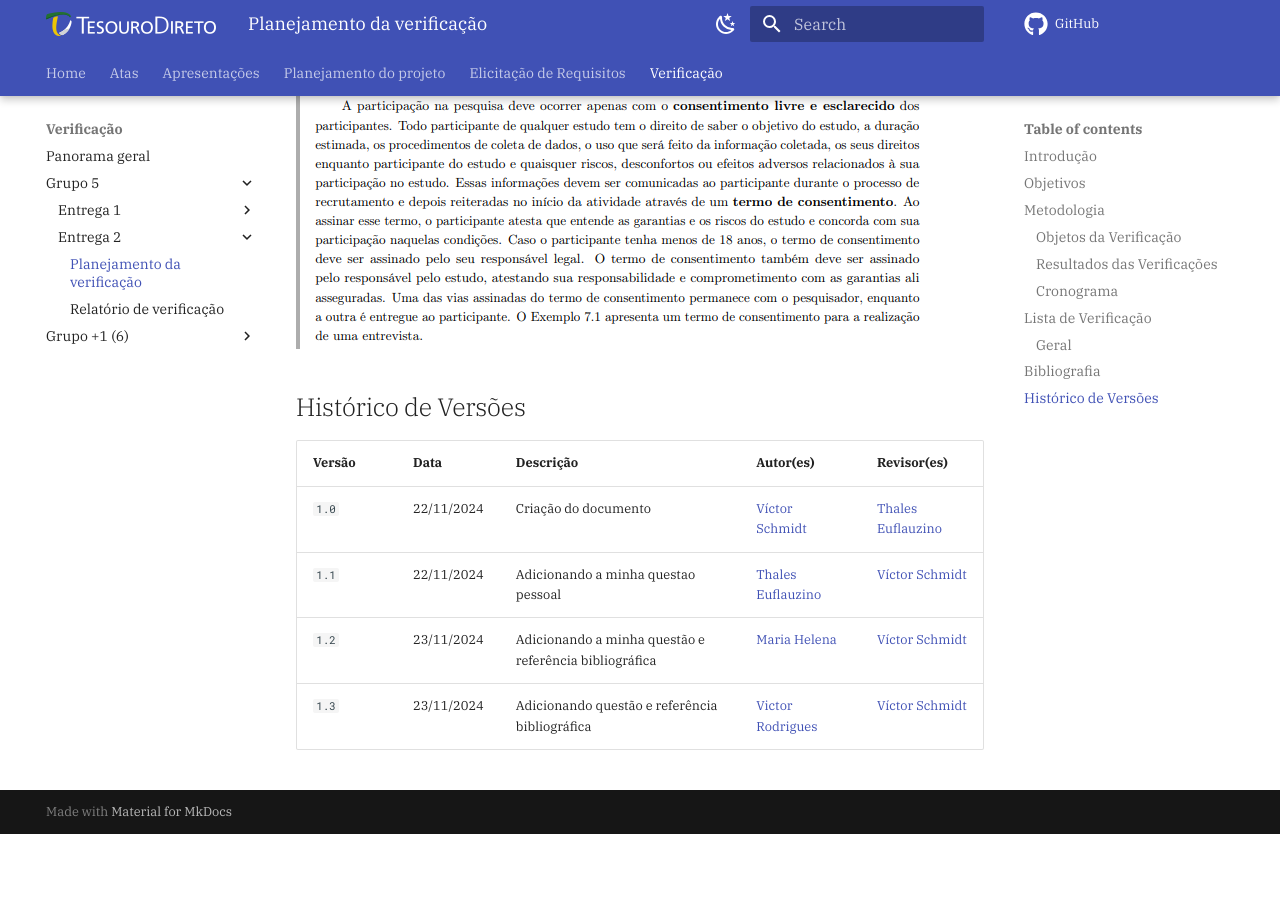
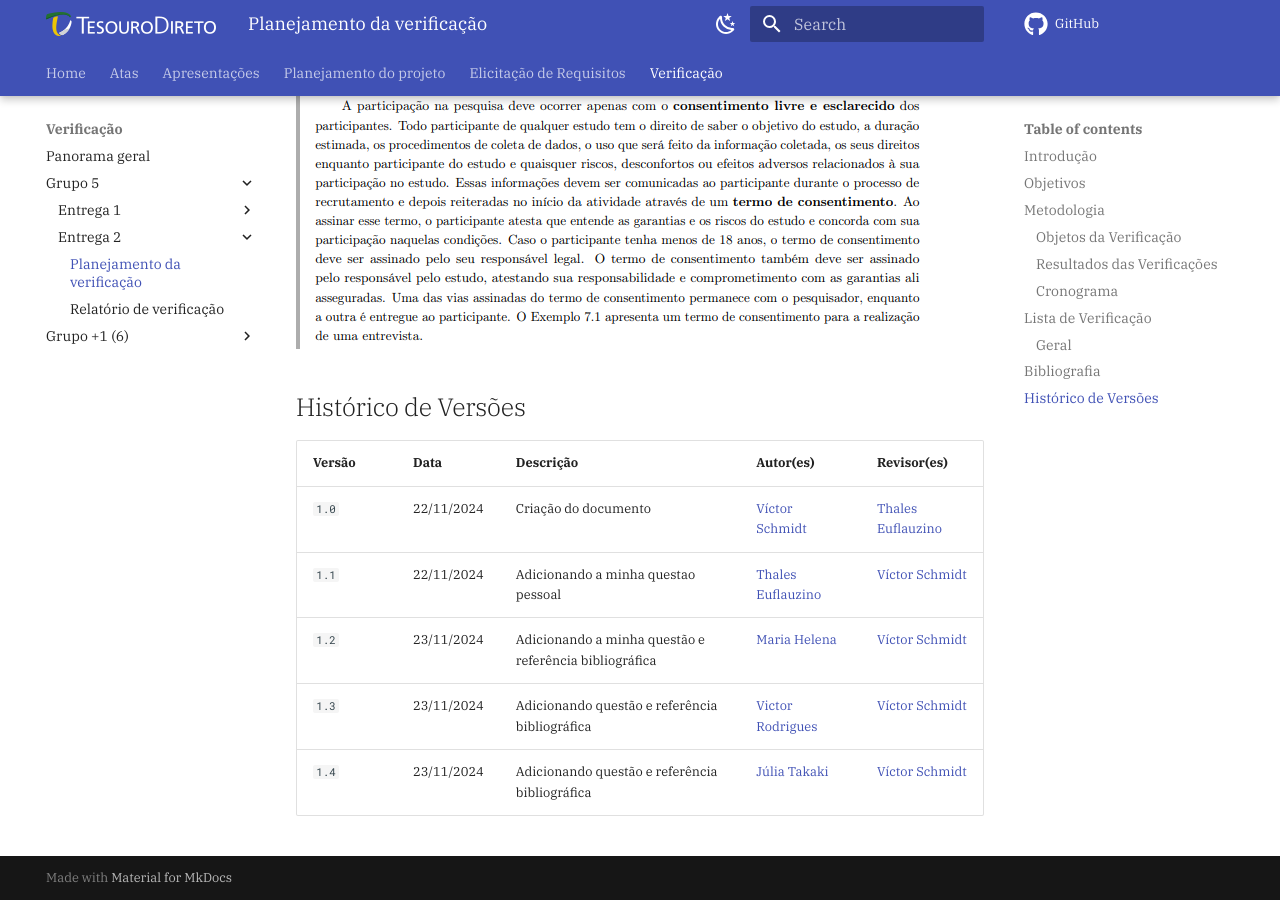
Before and after one commit to Requisitos-de-Software/2024.2-Grupo05, an MkDocs documentation site: the page built from docs/verificacao/grupo5/entrega2/planej-verificacao-e2-gp5.md, in a window 1280 px wide and 900 px high, scrolled down 4436 px. Built offline with MkDocs 1.6.1 and Material for MkDocs 9.7.7, drawn with Linux system fonts in a browser that asks for light colours; comment, search, counter and statistics services are not loaded; old or Windows-style settings are respelled for this version of MkDocs; before the commit the page ends 5270 px from its top, so only the background shows below that.

Commit message:
adicionando histórico de versões

```diff
--- a/docs/verificacao/grupo5/entrega2/planej-verificacao-e2-gp5.md
+++ b/docs/verificacao/grupo5/entrega2/planej-verificacao-e2-gp5.md
@@ -131,3 +131,4 @@ _Autores: Equipe do Projeto, 2024._
 | `1.1` | 22/11/2024 | Adicionando a minha questao pessoal | [Thales Euflauzino](https://github.com/thaleseuflauzino) |[Víctor Schmidt](https://github.com/moonshinerd)|
 | `1.2` | 23/11/2024 | Adicionando a minha questão e referência bibliográfica | [Maria Helena](https://github.com/MariaCHelena) | [Víctor Schmidt](https://github.com/moonshinerd) |
 | `1.3` | 23/11/2024 | Adicionando questão e referência bibliográfica | [Victor Rodrigues](https://github.com/ViictorHugoo) | [Víctor Schmidt](https://github.com/moonshinerd) |
+| `1.4` | 23/11/2024 | Adicionando questão e referência bibliográfica | [Júlia Takaki](https://github.com/juliatakaki) | [Víctor Schmidt](https://github.com/moonshinerd) |
```
